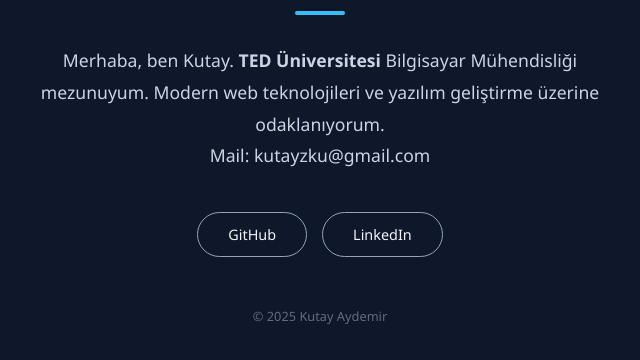
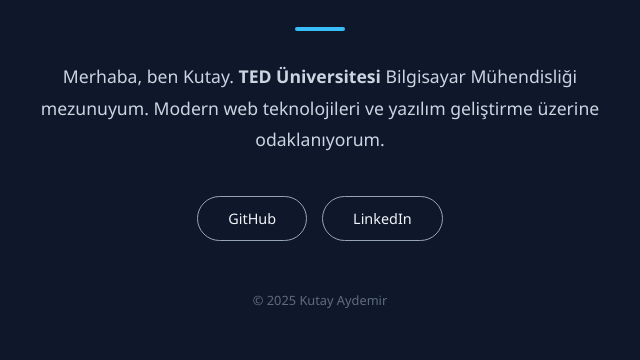
Before and after one commit to kutayzku/kutayzku.github.io, a plain HTML site: page index.html in a window 1280 px wide. Shown: the part 314-674 px from the top of the page, without its empty margins (320-960 px from the left). Drawn offline with Linux system fonts and the light colour scheme.

Commit message:
Remove email from about section in index.html
Removed email address from the about section.

```diff
--- a/index.html
+++ b/index.html
@@ -79,8 +79,6 @@
         <p class="about-text">
             Merhaba, ben Kutay. <strong>TED Üniversitesi</strong> Bilgisayar Mühendisliği mezunuyum.
             Modern web teknolojileri ve yazılım geliştirme üzerine odaklanıyorum.
-            <br>
-            Mail: kutayzku@gmail.com
         </p>
 
         <div class="links">
```
